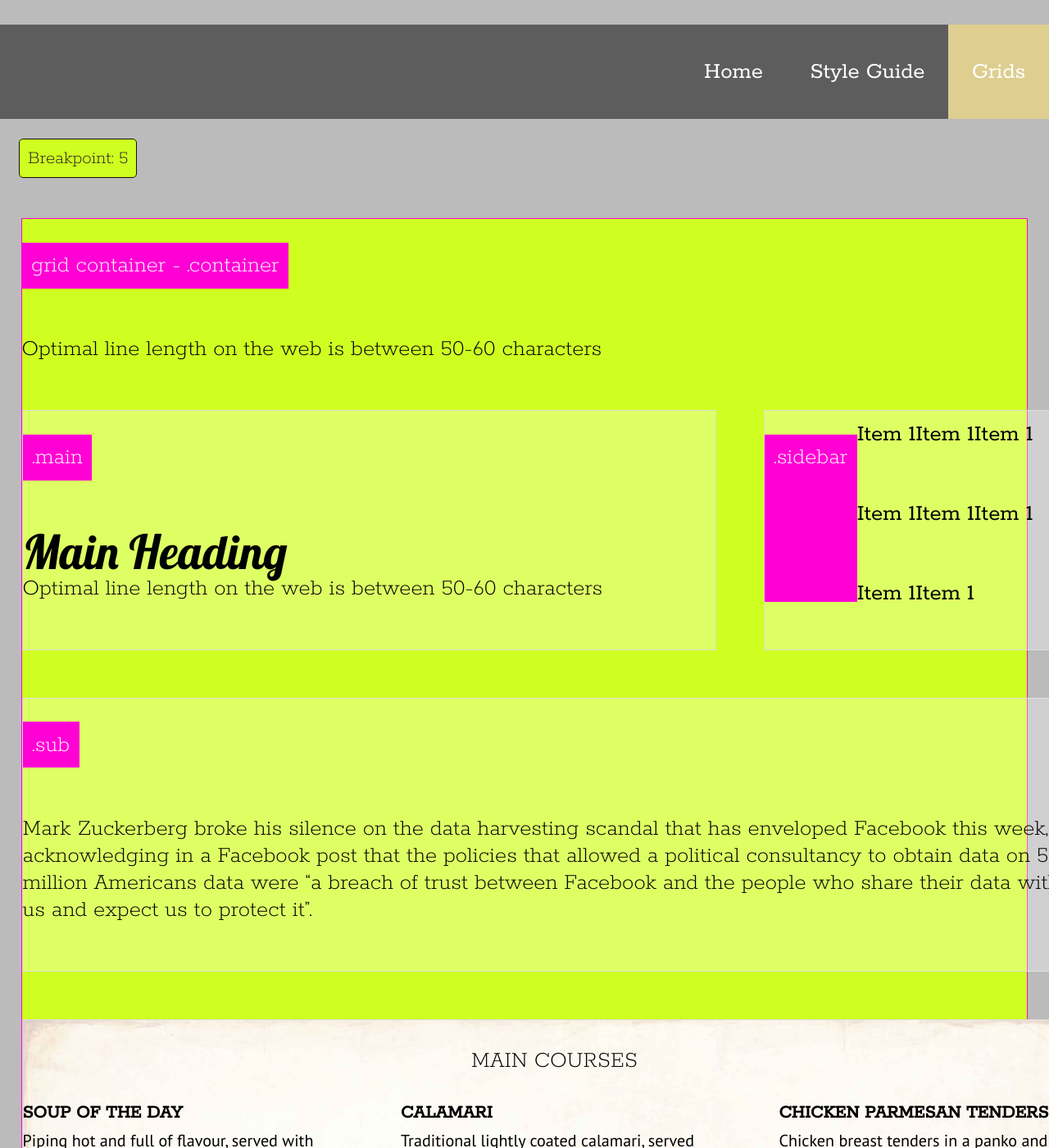
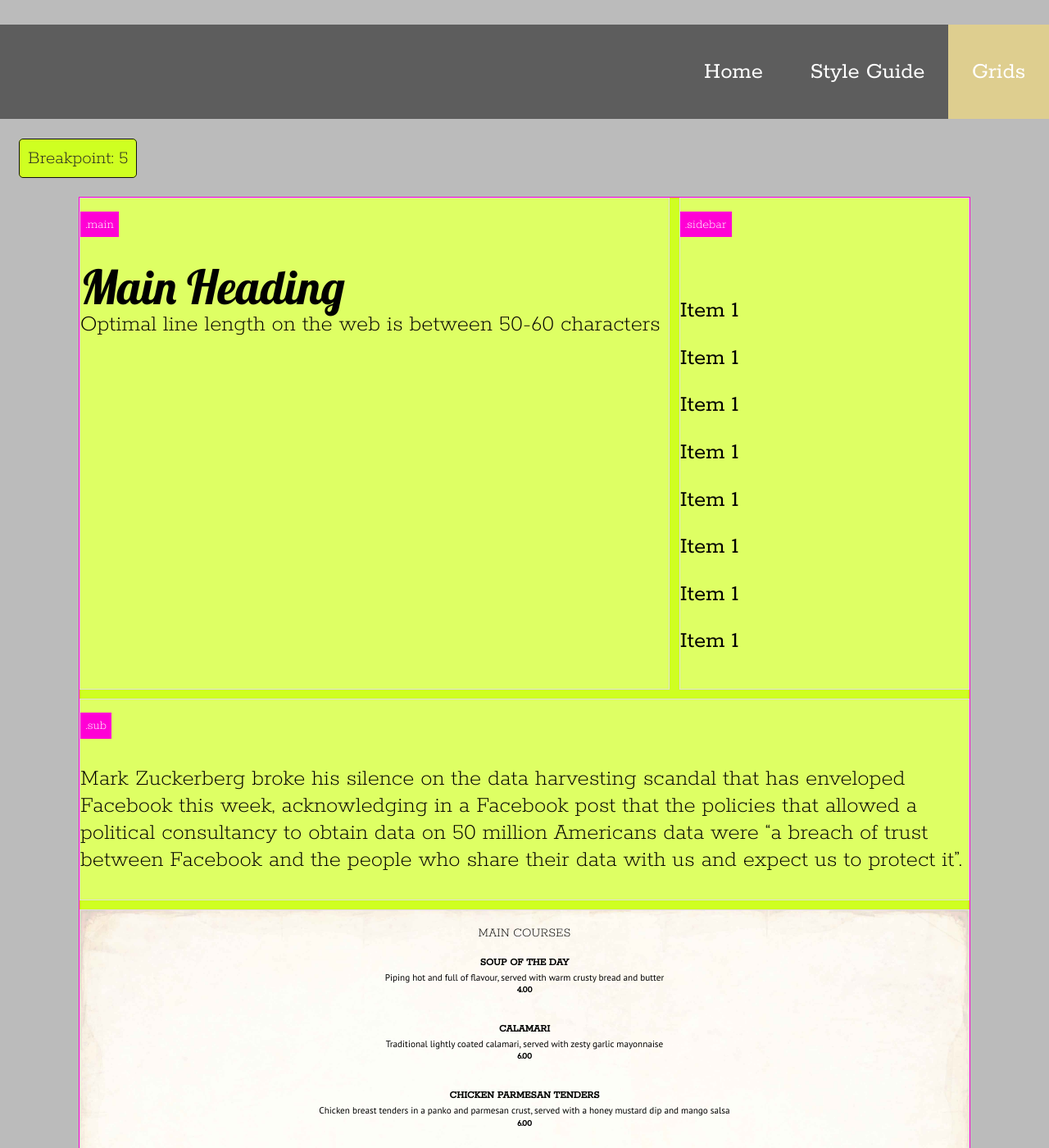
Before and after one commit to JamesGold/test, a Jekyll site: the page built from styleguide/grids.html, in a window 1280 px wide and 1400 px high. Shown: the whole window at 82% size. Built offline with Jekyll 4.4.1, drawn with Linux system fonts in a browser that asks for light colours.

Commit message:
Does font-size upset grid?

```diff
--- a/assets/scss/scafolding/_layout.scss
+++ b/assets/scss/scafolding/_layout.scss
@@ -15,31 +15,29 @@ html{
 	box-sizing: border-box;
 	word-break: normal;
 	transition: all .5s;
-	font-size:1em;
+	font-size:16px;
 	background: #bbb;
+	transition: all .8s;
 
-	@include breakpoint(break1) {font-size:1.1em;}
-	@include breakpoint(break2) {font-size:1.2em;}
-	@include breakpoint(break3) {font-size:1.2em;}
-	@include breakpoint(break4) {font-size:1.3em;} //from 1.5 up to 2.4 new breakpoint
-	@include breakpoint(break5) {font-size:1.8em;} //from 1.5 up to 2.4 new breakpoint
 	}
 
 body{
-	@include breakpoint(break1) {}
-	@include breakpoint(break2) {}
-	@include breakpoint(break3) {}
-	@include breakpoint(break4) {}
+
+	@include breakpoint(break1) {font-size:1.1rem;}
+	@include breakpoint(break2) {font-size:1.2rem;}
+	@include breakpoint(break3) {font-size:1.2rem;}
+	@include breakpoint(break4) {font-size:1.3rem;}
+	@include breakpoint(break5) {font-size:1.8rem;}
 }
 
 .container {
-	width: 96%;
+	max-width: 96%;
 	margin: 0 auto;
-	@include breakpoint(break1) {max-width: 28.125em;}
-	@include breakpoint(break2) {max-width: 35em;}
-	@include breakpoint(break3) {max-width: 48em;}
-	@include breakpoint(break4) {max-width:56rem;}
-	@include breakpoint(break5) {max-width:72.5rem;}
+	@include breakpoint(break1) {max-width:96%;}
+	@include breakpoint(break2) {max-width:90%;}
+	@include breakpoint(break3) {max-width:85%;}
+	@include breakpoint(break4) {max-width:85%;}
+	@include breakpoint(break5) {max-width:85%;}
 }
 
 
@@ -48,7 +46,6 @@ body{
 	border: 1px solid #ff00d5;
 	margin-top: 1em;
 	background: #fff;
-	transition: all 1s;
 	@include breakpoint(break1) {background: #ffe8e8;}
 	@include breakpoint(break2) {background: #e4c6f8;}
 	@include breakpoint(break3) {background: #c6cef8;}
@@ -60,7 +57,10 @@ body{
 
 
 //////////////////////////// grid testing  - not for production
-.outside {
+.container {
+
+
+	@include breakpoint(break1) {
 		display: grid;
 		grid-template-columns: 1fr;
 		grid-gap:1em;
@@ -69,23 +69,26 @@ body{
 		"a"
 		"a"
 		"c"
-		"d";
-
-	@include breakpoint(break1) {}
+		"d";	}
 
 	@include breakpoint(break2) {
 		grid-template-columns: 1fr 1fr 1fr;
-		grid-gap:1em;
+		grid-gap:.3em;
+		grid-template-areas:
+		"a a b"
+		"c c c"
+		"d d d";
+		}
+
+	@include breakpoint(break3) {
+		grid-template-columns: 1fr 1fr 1fr;
+		grid-gap:.4em;
 		grid-template-areas:
 		"a a b"
 		"a a b"
 		"a a b"
 		"c c c"
 		"d d d";
-		}
-
-	@include breakpoint(break3) {
-		grid-gap:2em;
 
 		}
 
@@ -104,7 +107,6 @@ body{
 .b{
 	border: 1px solid #ddd;
 	grid-area: b;
-	display: flex;
 	background: rgba(255, 255, 255, 0.3);
 		li { }
 	}
--- a/assets/scss/scafolding/_nav.scss
+++ b/assets/scss/scafolding/_nav.scss
@@ -32,7 +32,7 @@ nav{
 }
 
 
-.subnav {
+.subnavi {
 		list-style: none;
 		padding: 0;
 		margin: 0;
--- a/assets/scss/widgets/_menus.scss
+++ b/assets/scss/widgets/_menus.scss
@@ -1,13 +1,13 @@
 .menusection{
-	margin: 0 auto 3em;
+	margin-bottom: 3em;
 	background-image: url(../../assets/img/menutexture.jpg);
 	background-attachment: fixed;
 	background-size: cover;
 	overflow: hidden;
-	display: block;
 	text-align: center;
 	padding-bottom: 2rem;
 
+/*
 	.menuitems {
 	display: grid;
 	grid-template-columns: 1fr;
@@ -17,6 +17,7 @@
 	@include breakpoint(break4) {grid-template-columns: 1fr 1fr 1fr; grid-gap:3em;}
 	@include breakpoint(break5) {}
 	}
+*/
 
 	h2 {
 		font-family: $body-font;
--- a/assets/style.css
+++ b/assets/style.css
@@ -612,37 +612,35 @@ html {
   word-break: normal;
   -webkit-transition: all .5s;
   transition: all .5s;
-  font-size: 1em;
+  font-size: 16px;
   background: #bbb;
+  -webkit-transition: all .8s;
+  transition: all .8s; }
+
+body {
   /* 450px / 16px = 28.125em */
   /* 560px / 16px = 35em */
   /* 768px / 16px = 48em */
   /* 896px  / 16px = 56em */
   /* 1224px / 16px = 76.5em */ }
   @media only screen and (min-width: 28.125em) {
-    html {
-      font-size: 1.1em; } }
+    body {
+      font-size: 1.1rem; } }
   @media only screen and (min-width: 35em) {
-    html {
-      font-size: 1.2em; } }
+    body {
+      font-size: 1.2rem; } }
   @media only screen and (min-width: 48em) {
-    html {
-      font-size: 1.2em; } }
+    body {
+      font-size: 1.2rem; } }
   @media only screen and (min-width: 56em) {
-    html {
-      font-size: 1.3em; } }
+    body {
+      font-size: 1.3rem; } }
   @media only screen and (min-width: 76.5em) {
-    html {
-      font-size: 1.8em; } }
-
-body {
-  /* 450px / 16px = 28.125em */
-  /* 560px / 16px = 35em */
-  /* 768px / 16px = 48em */
-  /* 896px  / 16px = 56em */ }
+    body {
+      font-size: 1.8rem; } }
 
 .container {
-  width: 96%;
+  max-width: 96%;
   margin: 0 auto;
   /* 450px / 16px = 28.125em */
   /* 560px / 16px = 35em */
@@ -651,26 +649,24 @@ body {
   /* 1224px / 16px = 76.5em */ }
   @media only screen and (min-width: 28.125em) {
     .container {
-      max-width: 28.125em; } }
+      max-width: 96%; } }
   @media only screen and (min-width: 35em) {
     .container {
-      max-width: 35em; } }
+      max-width: 90%; } }
   @media only screen and (min-width: 48em) {
     .container {
-      max-width: 48em; } }
+      max-width: 85%; } }
   @media only screen and (min-width: 56em) {
     .container {
-      max-width: 56rem; } }
+      max-width: 85%; } }
   @media only screen and (min-width: 76.5em) {
     .container {
-      max-width: 72.5rem; } }
+      max-width: 85%; } }
 
 .gridlines {
   border: 1px solid #ff00d5;
   margin-top: 1em;
   background: #fff;
-  -webkit-transition: all 1s;
-  transition: all 1s;
   /* 450px / 16px = 28.125em */
   /* 560px / 16px = 35em */
   /* 768px / 16px = 48em */
@@ -692,57 +688,50 @@ body {
     .gridlines {
       background: #cfff21; } }
 
-.outside {
-  display: -ms-grid;
-  display: grid;
-  -ms-grid-columns: 1fr;
-      grid-template-columns: 1fr;
-  grid-gap: 1em;
-      grid-template-areas: "b" "a" "a" "c" "d";
+.container {
   /* 450px / 16px = 28.125em */
   /* 560px / 16px = 35em */
   /* 768px / 16px = 48em */
   /* 896px  / 16px = 56em */
   /* 1224px / 16px = 76.5em */ }
+  @media only screen and (min-width: 28.125em) {
+    .container {
+      display: -ms-grid;
+      display: grid;
+      -ms-grid-columns: 1fr;
+          grid-template-columns: 1fr;
+      grid-gap: 1em;
+          grid-template-areas: "b" "a" "a" "c" "d"; } }
   @media only screen and (min-width: 35em) {
-    .outside {
+    .container {
       -ms-grid-columns: 1fr 1fr 1fr;
           grid-template-columns: 1fr 1fr 1fr;
-      grid-gap: 1em;
+      grid-gap: .3em;
+          grid-template-areas: "a a b" "c c c" "d d d"; } }
+  @media only screen and (min-width: 48em) {
+    .container {
+      -ms-grid-columns: 1fr 1fr 1fr;
+          grid-template-columns: 1fr 1fr 1fr;
+      grid-gap: .4em;
           grid-template-areas: "a a b" "a a b" "a a b"   "c c c" "d d d"; } }
-  @media only screen and (min-width: 48em) {
-    .outside {
-      grid-gap: 2em; } }
 
 .a {
   border: 1px solid #ddd;
-  -ms-grid-row: 2;
-  -ms-grid-row-span: 2;
-  -ms-grid-column: 1;
   grid-area: a;
   background: rgba(255, 255, 255, 0.3); }
 
 .b {
   border: 1px solid #ddd;
-  -ms-grid-row: 1;
-  -ms-grid-column: 1;
   grid-area: b;
-  display: -webkit-box;
-  display: -ms-flexbox;
-  display: flex;
   background: rgba(255, 255, 255, 0.3); }
 
 .c {
   border: 1px solid #ddd;
-  -ms-grid-row: 4;
-  -ms-grid-column: 1;
   grid-area: c;
   background: rgba(255, 255, 255, 0.3); }
 
 .d {
   border: 1px solid #ddd;
-  -ms-grid-row: 5;
-  -ms-grid-column: 1;
   grid-area: d;
   background: rgba(255, 255, 255, 0.3); }
 
@@ -878,7 +867,7 @@ nav {
           color: #fcff9b;
           text-decoration: underline; }
 
-.subnav {
+.subnavi {
   list-style: none;
   padding: 0;
   margin: 0;
@@ -1110,45 +1099,24 @@ table {
     padding: 0.5em; }
 
 .menusection {
-  margin: 0 auto 3em;
+  margin-bottom: 3em;
   background-image: url(../../assets/img/menutexture.jpg);
   background-attachment: fixed;
   background-size: cover;
   overflow: hidden;
-  display: block;
   text-align: center;
-  padding-bottom: 2rem; }
-  .menusection .menuitems {
-    display: -ms-grid;
-    display: grid;
-    -ms-grid-columns: 1fr;
-        grid-template-columns: 1fr;
-    /* 450px / 16px = 28.125em */
-    /* 560px / 16px = 35em */
-    /* 768px / 16px = 48em */
-    /* 896px  / 16px = 56em */
-    /* 1224px / 16px = 76.5em */ }
-    @media only screen and (min-width: 28.125em) {
-      .menusection .menuitems {
-        -ms-grid-columns: 1fr 1fr;
-            grid-template-columns: 1fr 1fr;
-        grid-gap: 2em;
-        text-align: left; } }
-    @media only screen and (min-width: 35em) {
-      .menusection .menuitems {
-        -ms-grid-columns: 1fr 1fr;
-            grid-template-columns: 1fr 1fr;
-        grid-gap: 2em; } }
-    @media only screen and (min-width: 48em) {
-      .menusection .menuitems {
-        -ms-grid-columns: 1fr 1fr 1fr;
-            grid-template-columns: 1fr 1fr 1fr;
-        grid-gap: 1.4em; } }
-    @media only screen and (min-width: 56em) {
-      .menusection .menuitems {
-        -ms-grid-columns: 1fr 1fr 1fr;
-            grid-template-columns: 1fr 1fr 1fr;
-        grid-gap: 3em; } }
+  padding-bottom: 2rem;
+  /*
+	.menuitems {
+	display: grid;
+	grid-template-columns: 1fr;
+	@include breakpoint(break1) {grid-template-columns: 1fr 1fr; grid-gap:2em; text-align: left;}
+	@include breakpoint(break2) {grid-template-columns: 1fr 1fr; grid-gap:2em;}
+	@include breakpoint(break3) {grid-template-columns: 1fr 1fr 1fr; grid-gap:1.4em;}
+	@include breakpoint(break4) {grid-template-columns: 1fr 1fr 1fr; grid-gap:3em;}
+	@include breakpoint(break5) {}
+	}
+*/ }
   .menusection h2 {
     font-family: "Rokkitt", serif;
     text-transform: uppercase;
--- a/styleguide/grids.html
+++ b/styleguide/grids.html
@@ -5,12 +5,14 @@ author: James G
 ---
 
 
+<!--
 <p class="gridsplain">grid container - .container</p>
 
 <p>Optimal line length on the web is between 50-60 characters</p>
+-->
 
 
-<div class="outside">
+<!-- <div class="outside"> -->
 
 
 	<div class="a">
@@ -34,12 +36,12 @@ author: James G
 			<li>Item 1</li>
 		</ul>
 	</div>
-
 	<div class="c">
 			<p class="gridsplain">.sub</p>
 
 		<p>Mark Zuckerberg broke his silence on the data harvesting scandal that has enveloped Facebook this week, acknowledging in a Facebook post that the policies that allowed a political consultancy to obtain data on 50 million Americans data were “a breach of trust between Facebook and the people who share their data with us and expect us to protect it”.</p>
 	</div>
+
 
 
 	<div class="menusection d">
@@ -94,4 +96,4 @@ author: James G
 	</div>
 
 
-</div> <!-- eof .outside -->
+<!-- </div> <!-- eof .outside -->
```
Also changed, not shown: 1 other file.
